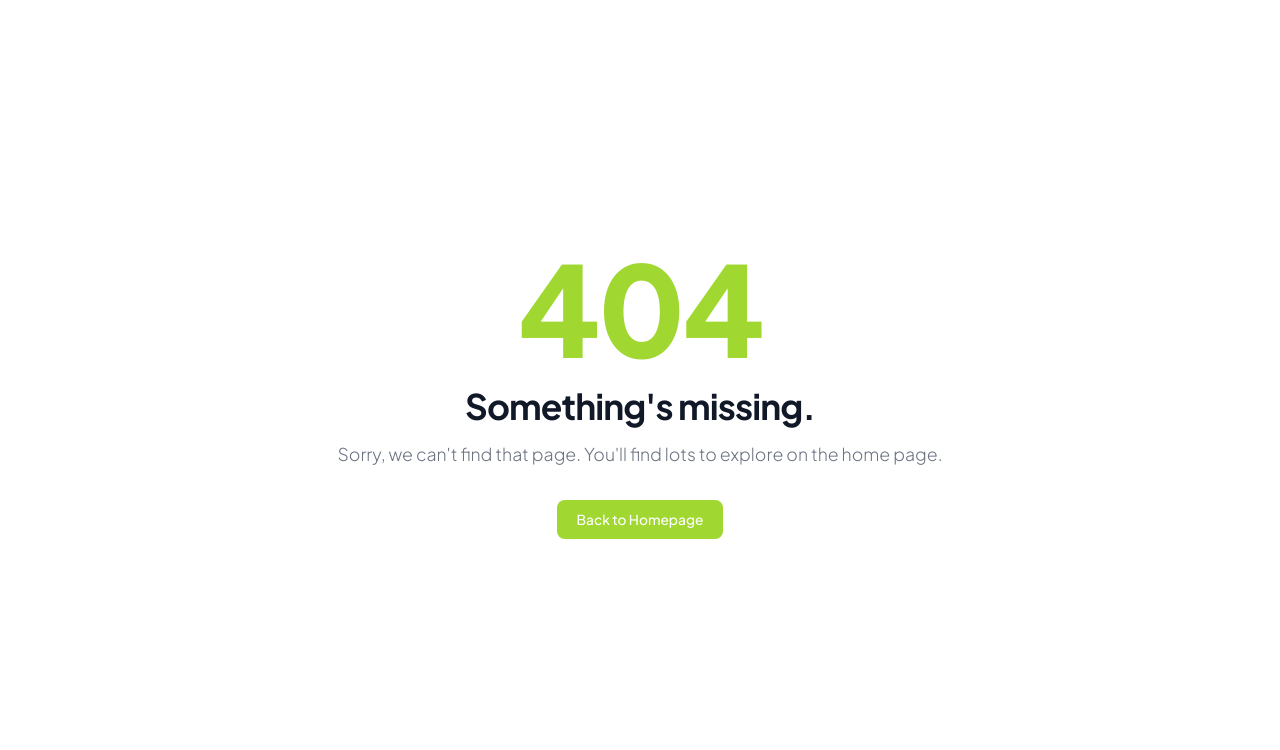
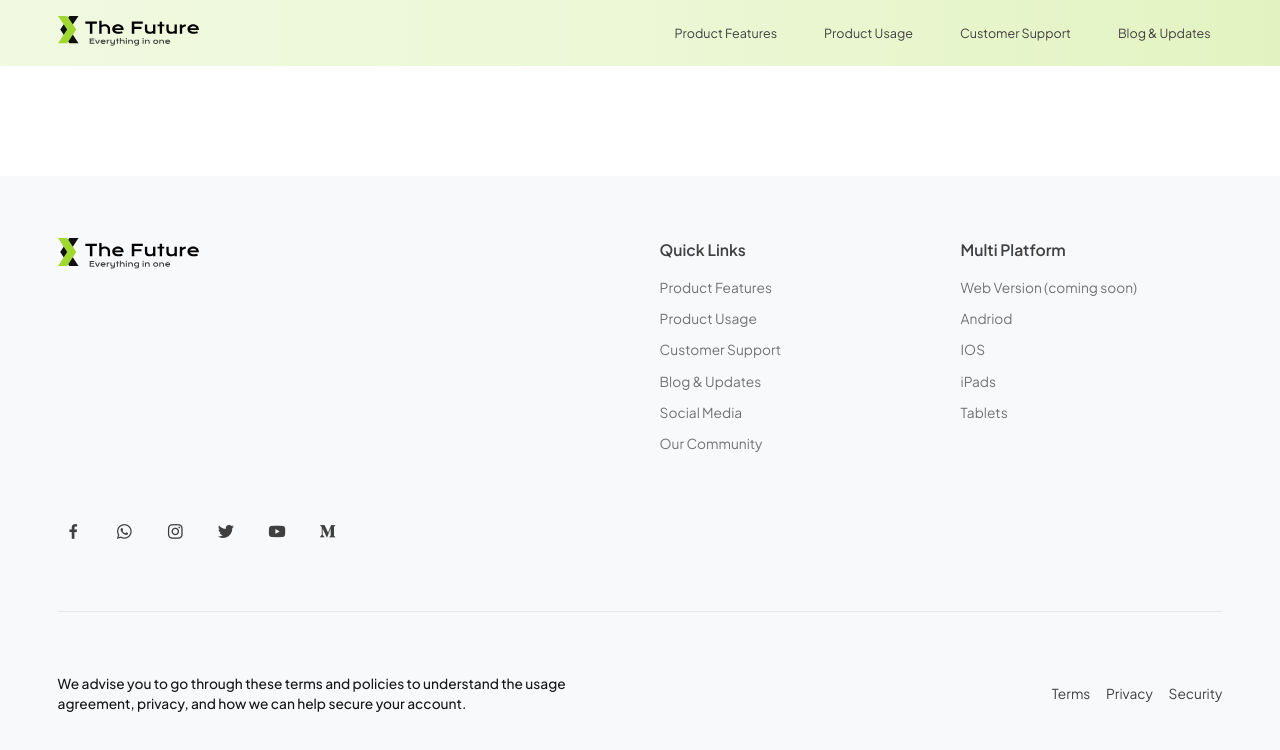
Before and after one commit to KendrickWeb94/The-future, a React (Vite) app: page /Product-usage in a window 1280 px wide. Before the commit this address had no page. Shown: the top 750 px of the page. Built offline with nearby package versions, Linux system fonts and the light colour scheme.

Commit message:
npm build complete

```diff
--- a/src/App.jsx
+++ b/src/App.jsx
@@ -16,7 +16,7 @@ const App = () => {
      <Router>
       <Routes>
         <Route path="/" element={<Welcome />} />
-        <Route path="/Product-features" element={<Usage />} />
+        <Route path="/Product-usage" element={<Usage />} />
         <Route path="/Product-features" element={<Features />} />
         <Route path="/Customer-support" element={<Support />} />
         <Route path="/blogs-and-updates" element={<Blog />} />
--- a/src/components/navbar.jsx
+++ b/src/components/navbar.jsx
@@ -6,7 +6,7 @@ import { menu } from "../static/images";
 
 const navItems = [
     { label: 'Product Features', href: '/Product-features' },
-    { label: 'Product Usage', href: '/Product-features' },
+    { label: 'Product Usage', href: '/Product-usage' },
     { label: 'Customer Support', href: '/Customer-support' },
     { label: 'Blog & Updates', href: '/blogs-and-updates' },
 
```
